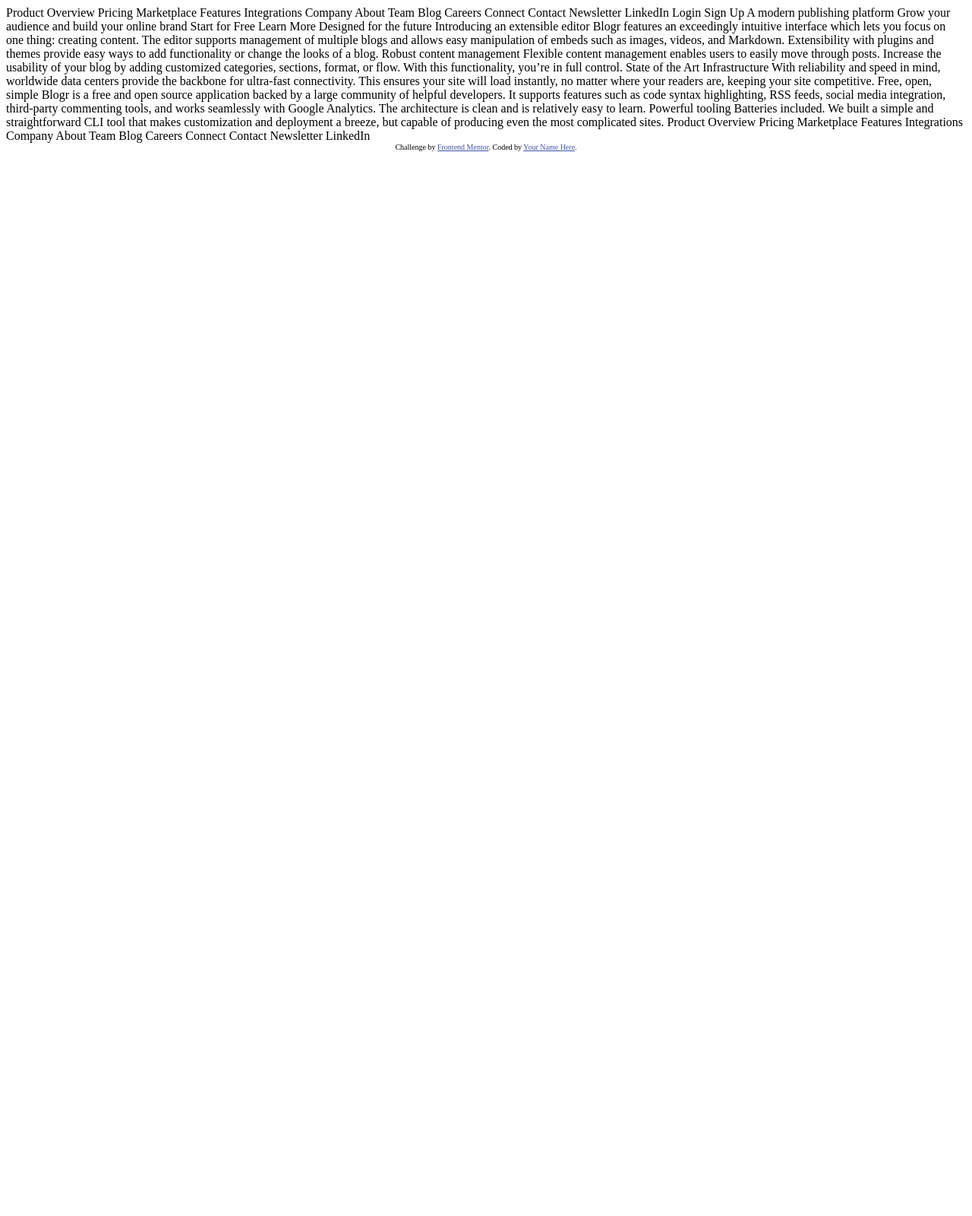
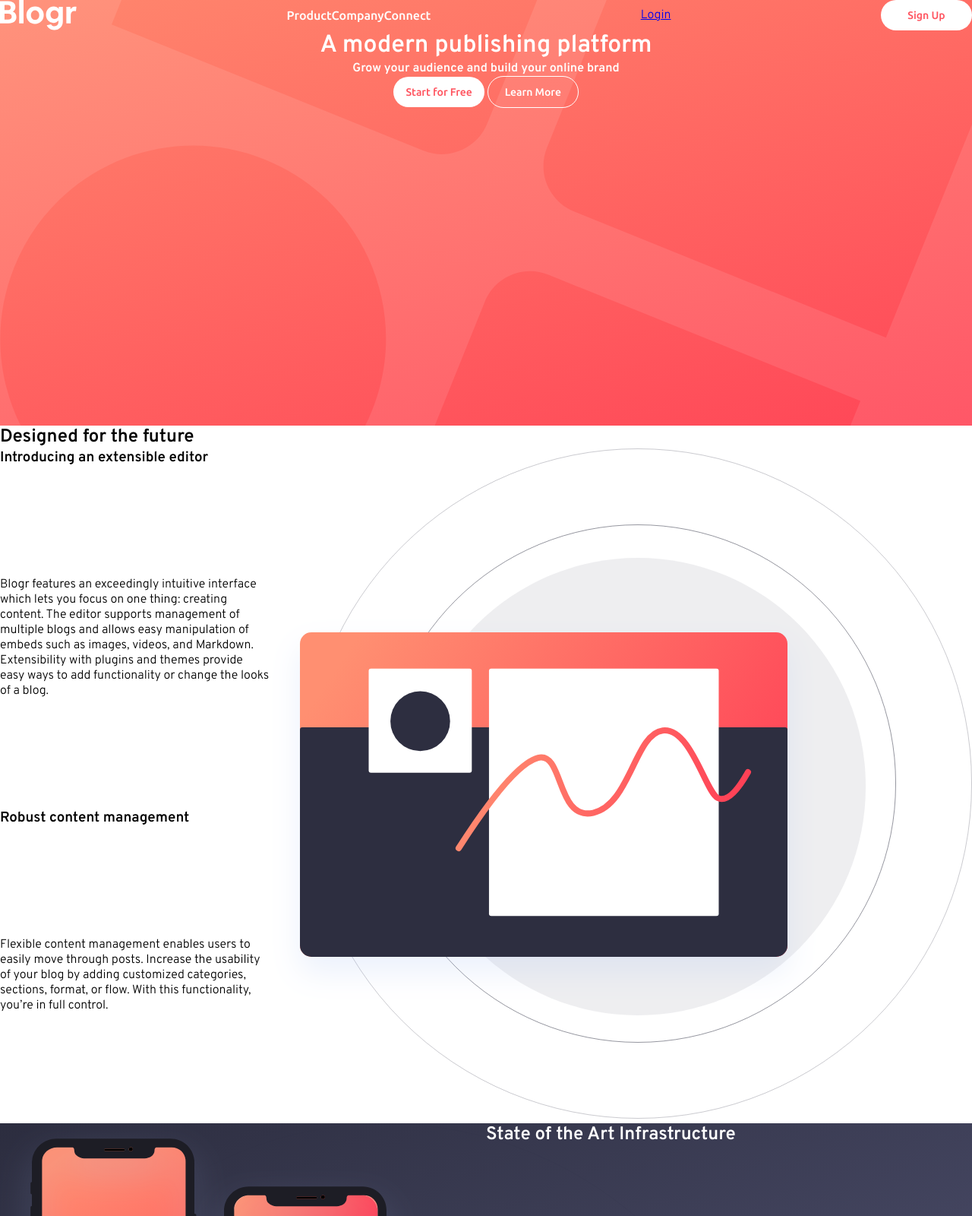
Before and after one commit to paul-cave/blogr-landing-page, a website: page index.html in a window 1280 px wide. Shown: the top 1600 px of the page at 76% size. Before the commit the page ends 800 px from the top, so only its background shows below. Drawn offline with nearby package versions, Linux system fonts and the light colour scheme; files that its build step writes are made by us from their sources.

Commit message:
added markup

```diff
--- a/index.html
+++ b/index.html
@@ -3,7 +3,11 @@
   <head>
     <meta charset="UTF-8" />
     <meta name="viewport" content="width=device-width, initial-scale=1.0" />
-    <!-- displays site properly based on user's device -->
+    <link rel="preconnect" href="https://fonts.gstatic.com" />
+    <link
+      href="https://fonts.googleapis.com/css2?family=Overpass:wght@300;600&family=Ubuntu:wght@400;500;700&display=swap"
+      rel="stylesheet"
+    />
 
     <link rel="stylesheet" href="css/style.css" />
     <link
@@ -16,37 +20,154 @@
     <title>Frontend Mentor | [Blogr]</title>
   </head>
   <body>
-    Product Overview Pricing Marketplace Features Integrations Company About
-    Team Blog Careers Connect Contact Newsletter LinkedIn Login Sign Up A modern
-    publishing platform Grow your audience and build your online brand Start for
-    Free Learn More Designed for the future Introducing an extensible editor
-    Blogr features an exceedingly intuitive interface which lets you focus on
-    one thing: creating content. The editor supports management of multiple
-    blogs and allows easy manipulation of embeds such as images, videos, and
-    Markdown. Extensibility with plugins and themes provide easy ways to add
-    functionality or change the looks of a blog. Robust content management
+    <header class="header">
+      <nav class="navigation">
+        <img src="./images/logo.svg" alt="blogr logo" class="logo__img" />
+        <ul class="navigation__list">
+          <li class="navigation__item">Product</li>
+          <li class="navigation__item">Company</li>
+          <li class="navigation__item">Connect</li>
+        </ul>
+        <a href="#" class="navigation__login">Login</a>
+        <a href="#" class="btn btn--white">Sign Up</a>
+      </nav>
+      <div class="header__intro">
+        <h1 class="heading-1 text--light">A modern publishing platform</h1>
+        <h4 class="heading-4 text--light">
+          Grow your audience and build your online brand
+        </h4>
+        <div class="header__buttons-start">
+          <a href="#" class="btn btn--white">Start for Free</a>
+          <a href="#" class="btn btn--transparent">Learn More</a>
+        </div>
+      </div>
+    </header>
+    <section class="features">
+      <h2 class="features__heading heading-2 text--dark">
+        Designed for the future
+      </h2>
+      <h3 class="heading-3 text--dark">Introducing an extensible editor</h3>
+      <p class="text text--dark">
+        Blogr features an exceedingly intuitive interface which lets you focus
+        on one thing: creating content. The editor supports management of
+        multiple blogs and allows easy manipulation of embeds such as images,
+        videos, and Markdown. Extensibility with plugins and themes provide easy
+        ways to add functionality or change the looks of a blog.
+      </p>
+      <h3 class="heading-3 text--dark">Robust content management</h3>
+      <p class="text text--dark">
         Flexible content management enables users to easily move through posts.
         Increase the usability of your blog by adding customized categories,
-    sections, format, or flow. With this functionality, you’re in full control.
-    State of the Art Infrastructure With reliability and speed in mind,
-    worldwide data centers provide the backbone for ultra-fast connectivity.
-    This ensures your site will load instantly, no matter where your readers
-    are, keeping your site competitive. Free, open, simple Blogr is a free and
-    open source application backed by a large community of helpful developers.
-    It supports features such as code syntax highlighting, RSS feeds, social
-    media integration, third-party commenting tools, and works seamlessly with
-    Google Analytics. The architecture is clean and is relatively easy to learn.
-    Powerful tooling Batteries included. We built a simple and straightforward
-    CLI tool that makes customization and deployment a breeze, but capable of
-    producing even the most complicated sites. Product Overview Pricing
-    Marketplace Features Integrations Company About Team Blog Careers Connect
-    Contact Newsletter LinkedIn
+        sections, format, or flow. With this functionality, you’re in full
+        control.
+      </p>
+      <div class="features__illustration">
+        <img
+          src="./images/illustration-editor-desktop.svg"
+          alt="editor illsutration"
+          class="features__illustration--desktop"
+        />
 
+        <!-- <img
+          src="./images/illustration-editor-mobile.svg"
+          alt="editor illsutration"
+          class="features__illustration--mobile"
+        /> -->
+      </div>
+    </section>
+    <section class="infrastructure">
+      <img
+        src="./images/illustration-phones.svg"
+        alt="two phones"
+        class="infrastructure__illustration"
+      />
+      <h2 class="heading-2 text--light">State of the Art Infrastructure</h2>
+      <p class="text text--light">
+        With reliability and speed in mind, worldwide data centers provide the
+        backbone for ultra-fast connectivity. This ensures your site will load
+        instantly, no matter where your readers are, keeping your site
+        competitive.
+      </p>
+    </section>
+    <section class="tooling">
+      <div class="tooling__illustration">
+        <img
+          src="./images/illustration-laptop-desktop.svg"
+          alt="laptop illsutration"
+          class="tooling__illustration--desktop"
+        />
+
+        <!-- <img
+          src="./images/illustration-laptop-mobile.svg"
+          alt="laptop illsutration"
+          class="tooling__illustration--mobile"
+        /> -->
+      </div>
+      <h3 class="heading-3 text--dark">Free, open, simple</h3>
+      <p class="text text--dark">
+        Blogr is a free and open source application backed by a large community
+        of helpful developers. It supports features such as code syntax
+        highlighting, RSS feeds, social media integration, third-party
+        commenting tools, and works seamlessly with Google Analytics. The
+        architecture is clean and is relatively easy to learn.
+      </p>
+      <h3 class="heading-3 text--dark">Powerful tooling</h3>
+      <p class="text text--dark">
+        Batteries included. We built a simple and straightforward CLI tool that
+        makes customization and deployment a breeze, but capable of producing
+        even the most complicated sites.
+      </p>
+    </section>
+    <footer class="footer">
+      <img src="./images/logo.svg" alt="blogr logo" class="logo__img" />
+      <h5 class="heading-5">Product</h5>
+      <ul class="footer__list">
+        <li class="footer__item">
+          <a href="#" class="footer__link">Overview</a>
+        </li>
+        <li class="footer__item">
+          <a href="#" class="footer__link">Pricing</a>
+        </li>
+        <li class="footer__item">
+          <a href="#" class="footer__link">Marketplace</a>
+        </li>
+        <li class="footer__item">
+          <a href="#" class="footer__link">Features</a>
+        </li>
+        <li class="footer__item">
+          <a href="#" class="footer__link">Integrations</a>
+        </li>
+      </ul>
+      <h5 class="heading-5">Company</h5>
+      <ul class="footer__list">
+        <li class="footer__item"><a href="#" class="footer__link">About</a></li>
+        <li class="footer__item"><a href="#" class="footer__link">Team</a></li>
+        <li class="footer__item"><a href="#" class="footer__link">Blog</a></li>
+        <li class="footer__item">
+          <a href="#" class="footer__link">Careers</a>
+        </li>
+      </ul>
+      <h5 class="heading-5">Connect</h5>
+      <ul class="footer__list">
+        <li class="footer__item">
+          <a href="#" class="footer__link">Contact</a>
+        </li>
+        <li class="footer__item">
+          <a href="#" class="footer__link">Newsletter</a>
+        </li>
+        <li class="footer__item">
+          <a href="#" class="footer__link">LinkedIn</a>
+        </li>
+      </ul>
       <div class="attribution">
         Challenge by
         <a href="https://www.frontendmentor.io?ref=challenge" target="_blank"
           >Frontend Mentor</a
-      >. Coded by <a href="#">Your Name Here</a>.
+        >. Coded by
+        <a href="https://github.com/paul-cave" target="_blank">Paul Cave</a>.
       </div>
+    </footer>
+    Product Overview Pricing Marketplace Features Integrations Company About
+    Team Blog Careers Connect Contact Newsletter LinkedIn
   </body>
 </html>
--- /dev/null
+++ b/sass/_base.scss
@@ -0,0 +1,37 @@
+// SASS VARIABLES
+$color-gradient-red-light: hsl(13, 100%, 72%);
+$color-gradient-red: hsl(353, 100%, 62%);
+$color-gradient-blue-dark: hsl(237, 17%, 21%);
+$color-gradient-blue: hsl(237, 23%, 32%);
+
+:root {
+  --color-primary-red: hsl(356, 100%, 66%); //cta text
+  --color-primary-red-light: hsl(355, 100%, 74%); //cta hover background
+  --color-primary-blue: hsl(208, 49%, 24%); //headings
+  --color-white: hsl(0, 0%, 100%); //text
+  --color-grey-light: hsl(240, 2%, 79%); //footer text
+  --color-grey-dark: hsl(207, 13%, 34%); //body copy
+  --color-black-blue: hsl(240, 10%, 16%); //footer background
+  --color-gradient-red-light: hsl(13, 100%, 72%);
+  --color-gradient-red: hsl(353, 100%, 62%);
+  --color-gradient-blue-dark: hsl(237, 17%, 21%);
+  --color-gradient-blue: hsl(237, 23%, 32%);
+}
+
+*,
+*::before,
+*::after {
+  margin: 0;
+  padding: 0;
+  box-sizing: inherit;
+}
+
+html {
+  box-sizing: border-box;
+  font-size: 62.5%;
+}
+
+body {
+  font-size: 1.6rem;
+  font-family: "Overpass", sans-serif;
+}
--- /dev/null
+++ b/sass/_features.scss
@@ -0,0 +1,14 @@
+.features {
+  display: grid;
+  grid-template-columns: 1fr 1fr;
+  grid-template-rows: repeat(5, min-content);
+
+  &__illustration {
+    grid-row: 2 / -1;
+    grid-column: 2 / -1;
+  }
+
+  &__heading {
+    grid-column: span 2;
+  }
+}
--- /dev/null
+++ b/sass/_header.scss
@@ -0,0 +1,39 @@
+.header {
+  background-image: linear-gradient(
+      to bottom right,
+      rgba($color-gradient-red-light, 0.9),
+      rgba($color-gradient-red, 0.9)
+    ),
+    url(../images/bg-pattern-intro.svg);
+  background-size: 160%;
+  background-position: center;
+
+  height: 70vh;
+
+  color: var(--color-white);
+
+  &__intro {
+    display: flex;
+    flex-direction: column;
+    align-items: center;
+  }
+}
+
+.navigation {
+  display: flex;
+  align-items: center;
+  justify-content: space-between;
+
+  &__list {
+    display: flex;
+  }
+
+  &__item {
+    list-style: none;
+  }
+
+  &__link:link,
+  &__link:visited {
+    text-decoration: none;
+  }
+}
--- /dev/null
+++ b/sass/_infrastructure.scss
@@ -0,0 +1,17 @@
+.infrastructure {
+  background-image: linear-gradient(
+      to bottom right,
+      rgba($color-gradient-blue-dark, 1),
+      rgba($color-gradient-blue, 0.9)
+    ),
+    url(../images/bg-pattern-circles.svg);
+  color: var(--color-white);
+  background-repeat: no-repeat;
+  display: grid;
+  grid-template-columns: 1fr 1fr;
+  grid-template-rows: min-content min-content;
+
+  &__illustration {
+    grid-row: span 2;
+  }
+}
--- /dev/null
+++ b/sass/_typography.scss
@@ -0,0 +1,38 @@
+// font-family: "Ubuntu", sans-serif;
+
+.heading-1 {
+}
+.heading-2 {
+}
+.heading-3 {
+}
+.heading-4 {
+}
+.heading-5 {
+}
+
+li {
+  font-family: "Ubuntu", sans-serif;
+  font-weight: 500;
+}
+
+.btn {
+  text-decoration: none;
+  font-family: "Ubuntu", sans-serif;
+  font-size: 1.4rem;
+  text-align: center;
+  font-weight: 500;
+  display: inline-block;
+  padding: 1.2rem;
+  border-radius: 5rem;
+  width: 12rem;
+  &--white {
+    background-color: var(--color-white);
+    color: var(--color-primary-red);
+  }
+  &--transparent {
+    background-color: transparent;
+    color: var(--color-white);
+    border: 1px solid var(--color-white);
+  }
+}
--- a/sass/main.scss
+++ b/sass/main.scss
@@ -1,7 +1,7 @@
-.attribution {
-  font-size: 10px;
-  text-align: center;
-}
-.attribution a {
-  color: hsl(228, 45%, 44%);
-}
+@import "base";
+@import "typography";
+@import "features";
+@import "header";
+@import "infrastructure";
+@import "tooling";
+@import "footer";
```
Also changed, not shown: sass/_footer.scss (added), sass/_tooling.scss (added). Lines whose indentation alone changed are shown as unchanged.
